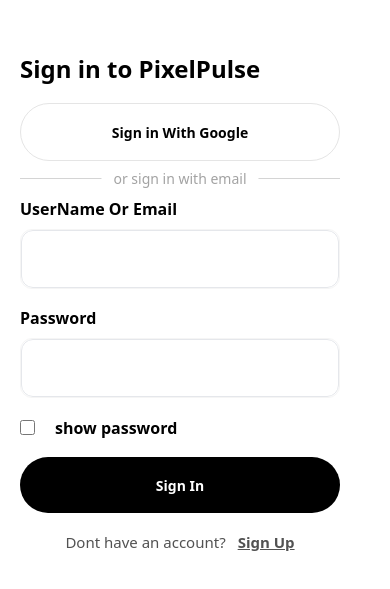
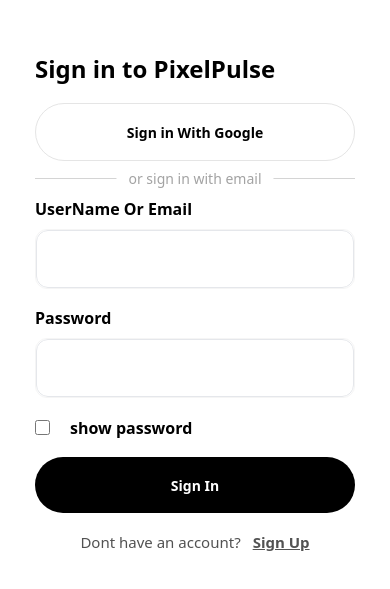
Before and after one commit to karthi200125/Dribbble, a React (Vite) app in the folder client/: page /login in a window 390 px wide. Shown: the part 119-708 px from the top of the page. Built offline with nearby package versions, Linux system fonts and the light colour scheme.

Commit message:
center the login mobile view

```diff
--- a/client/src/Pages/Login.tsx
+++ b/client/src/Pages/Login.tsx
@@ -80,7 +80,7 @@
             />
             <Link to='/' className="hidden md:block absolute text-white logo-font text-3xl cursor-pointer left-8 top-8">PixelPulse</Link>
 
-            <div className="h-full flex items-start md:ml-[150px] justify-center flex-col p-5">
+            <div className="h-full w-full flex md:items-start items-center md:ml-[150px] justify-center flex-col p-5">
                 <div className="w-[320px] md:w-[400px] h-[500px] flex items-center flex-col  justify-between ">
                     <h1 className="w-full text-start text-2xl font-bold">Sign in to PixelPulse</h1>
                     <Button w="w-full" py="py-4" bg="transparent" border="neutral-200" onClick={signInWithGoole}>
--- a/client/src/Pages/Register.tsx
+++ b/client/src/Pages/Register.tsx
@@ -90,7 +90,6 @@
                     <div className="w-[100%] md:w-[400px] h-[380px] flex items-center flex-col justify-between ">
                         <h1 className="w-full text-start text-2xl font-bold">Sign up to PixelPulse</h1>
                         <Button w="w-full" py="py-4" onClick={signInWithGoole}>
-                            {/* <img src={google} alt="" className="w-[30px] h-[30px] object-contain" /> */}
                             <span >{isLoading ? "PLease Wait....." : "Sign Up With Google"}</span>
                         </Button>
                         <div className="relative w-full h-[1px] bg-neutral-300">
```
